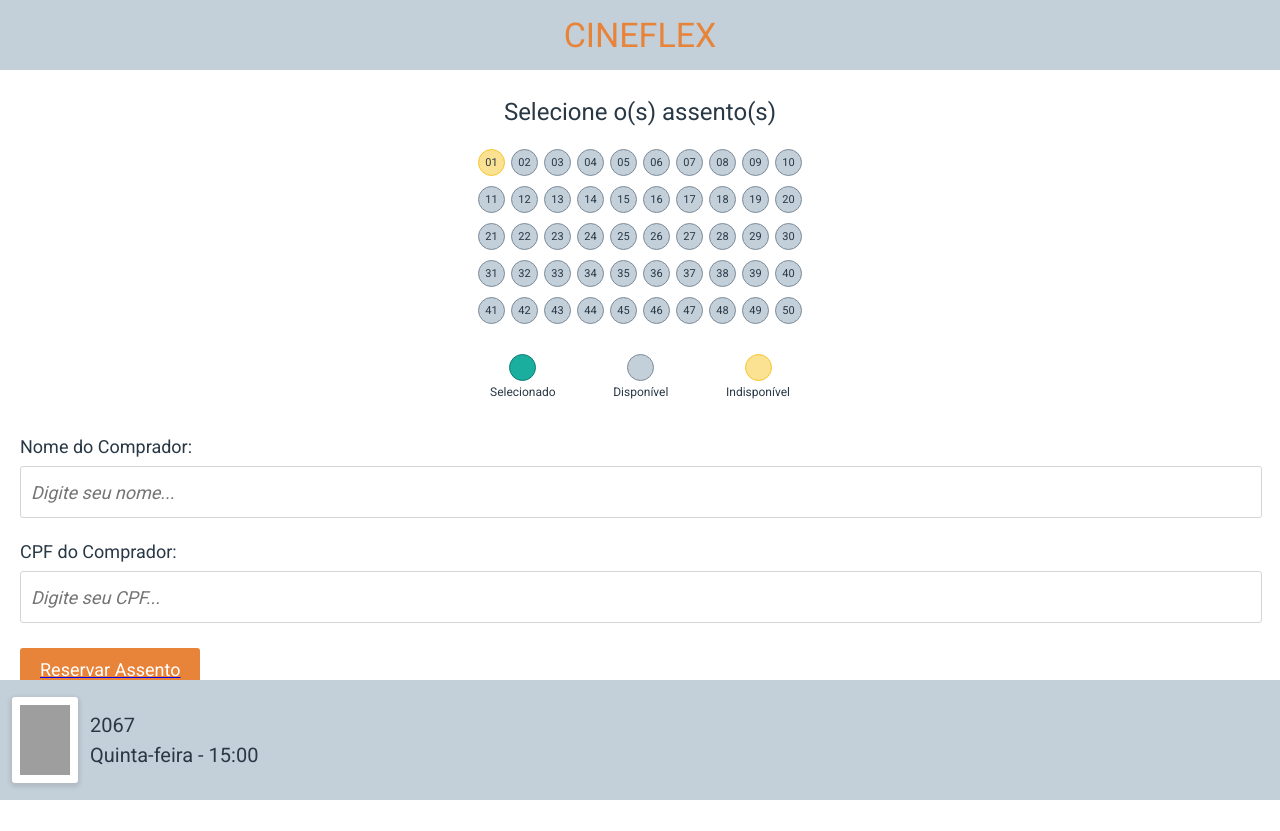
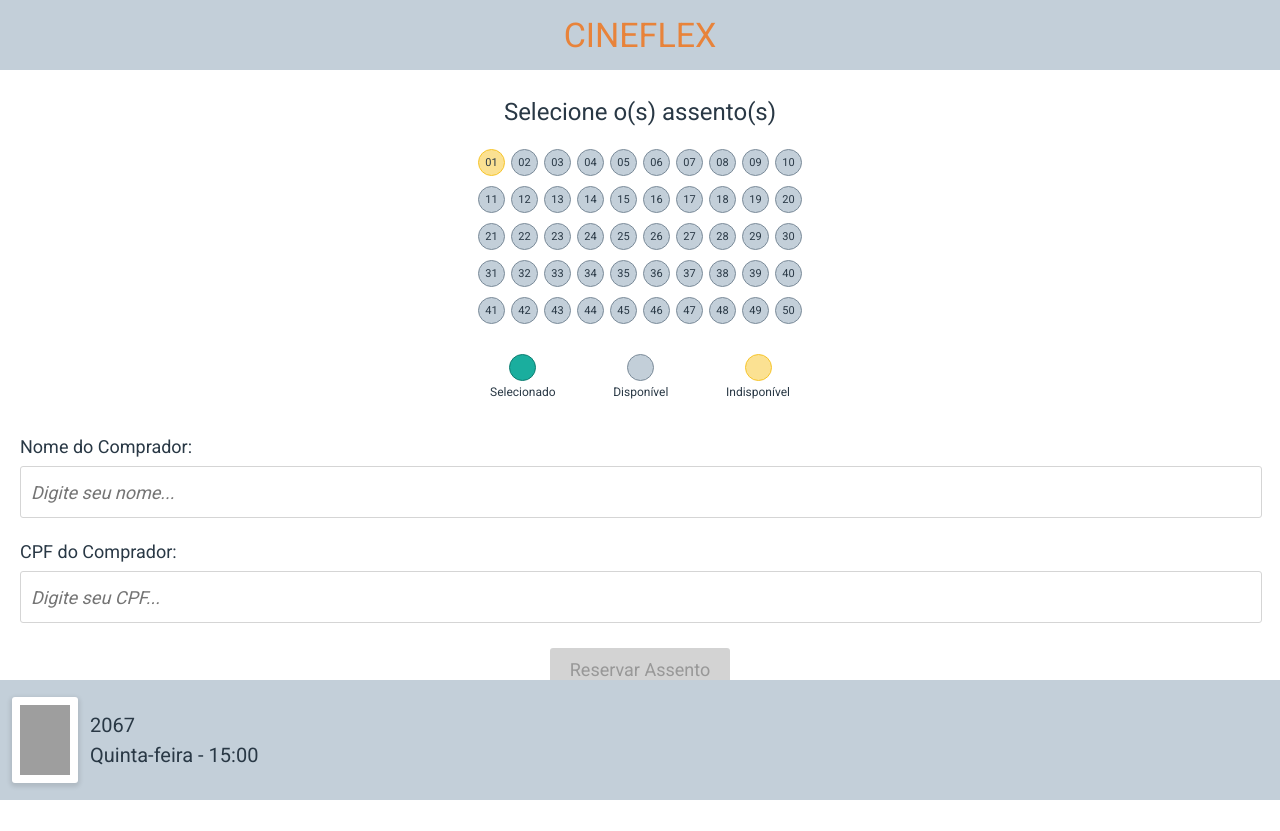
Before and after one commit to gaesyeah/projeto10-cineflex, a React (Vite) app: page /seats in a window 1280 px wide. Built offline with nearby package versions, Linux system fonts and the light colour scheme; grey boxes are pictures that could not be loaded.

Commit message:
codigo alterado para impedir o usuario de ir para a pagina final ao não preencher os inputs ou não selecionar nenhum ingresso

```diff
--- a/src/components/Session.jsx
+++ b/src/components/Session.jsx
@@ -17,16 +17,16 @@ export default function Session({day, setFilmDay, setFilmTime}) {
         <SessionContainer>
             {weekday} - {date}
             <ButtonsContainer>
-                <Link to='/seats'>
-                    <button onClick={() => selectDate(0)}>
+                <button onClick={() => selectDate(0)}>
+                    <Link to='/seats'>
                         {showtimes[0].name}
-                    </button>
-                </Link>
-                <Link to='/seats'>
-                    <button onClick={() => selectDate(1)}>
+                    </Link>
+                </button>
+                <button onClick={() => selectDate(1)}>
+                    <Link to='/seats'>
                         {showtimes[1].name}
-                    </button>
-                </Link>
+                    </Link>
+                </button>
             </ButtonsContainer>
         </SessionContainer>
     );
--- a/src/pages/SeatsPage/SeatsPage.jsx
+++ b/src/pages/SeatsPage/SeatsPage.jsx
@@ -3,9 +3,13 @@ import { SEATLIST } from "../../mock"
 import Seat from "../../components/Seat"
 import { Link } from "react-router-dom";
 
-export default function SeatsPage({seatInfos}) {
-    const {tickets, setTickets, buyerName, setBuyerName, buyerCPF, setBuyerCPF} = seatInfos;
-    const {seats, movie, day, name} = SEATLIST;
+export default function SeatsPage({ seatInfos }) {
+    const { tickets, setTickets, buyerName, setBuyerName, buyerCPF, setBuyerCPF } = seatInfos;
+    const { seats, movie, day, name } = SEATLIST;
+
+    function disableButton(){
+        return (!buyerName || !buyerCPF || tickets.length === 0);
+    }
 
     return (
         <PageContainer>
@@ -58,9 +62,17 @@ export default function SeatsPage({seatInfos}) {
                     onChange={(e) => setBuyerCPF(e.target.value)}
                 />
 
-                <Link to='/sucess'>
-                    <button>Reservar Assento</button>
-                </Link>
+                <button disabled={(disableButton()) ? true : false}>
+                    {(disableButton())
+                        ?
+                        'Reservar Assento'
+                        :
+                        <Link to='/sucess'>
+                            Reservar Assento
+                        </Link>
+                    }
+
+                </button>
             </FormContainer>
 
             <FooterContainer>
@@ -120,8 +132,8 @@ const CaptionContainer = styled.div`
     margin: 20px;
 `
 const CaptionCircle = styled.div`
-    border: 1px solid ${({border}) => border};
-    background-color: ${({background}) => background};
+    border: 1px solid ${({ border }) => border};
+    background-color: ${({ background }) => background};
     height: 25px;
     width: 25px;
     border-radius: 25px;
--- a/src/pages/SuccessPage/SuccessPage.jsx
+++ b/src/pages/SuccessPage/SuccessPage.jsx
@@ -35,9 +35,11 @@ export default function SuccessPage({sucessInfos}) {
                 <p>CPF: {buyerCPF}</p>
             </TextContainer>
 
-            <Link to='/'>
-                <button onClick={resetOrder}>Voltar para Home</button>
-            </Link>
+                <button onClick={resetOrder}>
+                    <Link to='/'>
+                        Voltar para Home
+                    </Link>
+                </button>
         </PageContainer>
     )
 }
--- a/src/style/GlobalStyle.jsx
+++ b/src/style/GlobalStyle.jsx
@@ -12,7 +12,6 @@ const GlobalStyle = createGlobalStyle`
 		align-items: center;
 		justify-content: center;
 		text-align: center;
-		color: #FFFFFF;
 		padding: 0 20px;
 		cursor: pointer;
 		&:disabled {
@@ -34,7 +33,10 @@ const GlobalStyle = createGlobalStyle`
 		&::placeholder{
 			font-style: italic;
 		}
-
+	}
+	a {
+		color: #FFFFFF;
+		text-decoration-line: none;
 	}
 `
 
```
